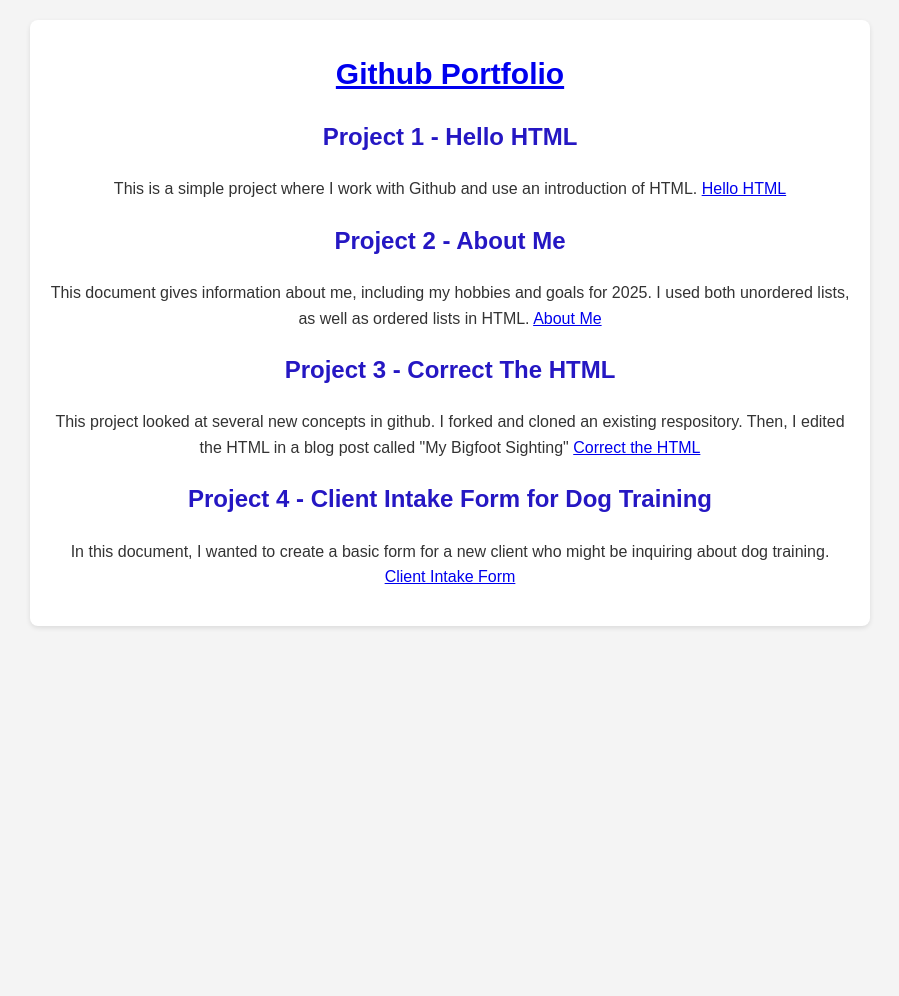
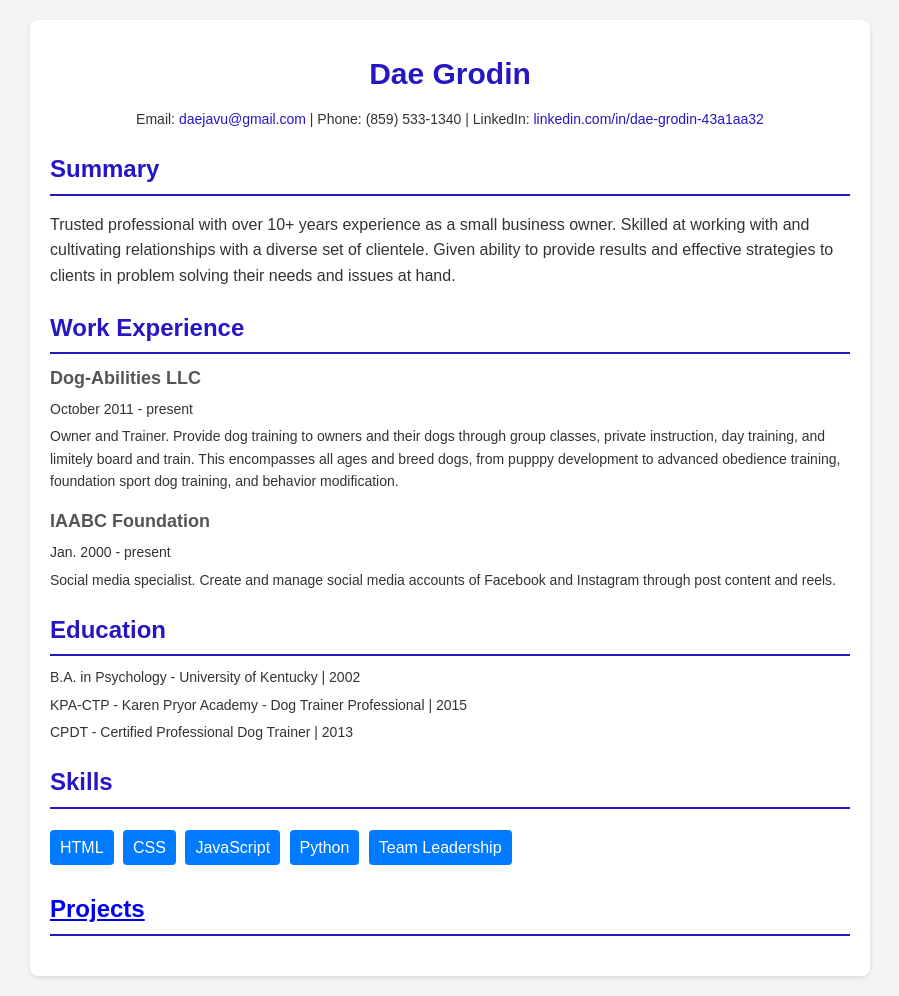
Before and after one commit to DaeGrodin/DaeGrodin.github.io, a plain HTML site: page Projects.html in a window 1280 px wide. Shown: the whole page, without its empty margins (190-1089 px from the left). Before the commit the page ends 800 px from the top, so only its background shows below. Drawn offline with Linux system fonts and the light colour scheme.

Commit message:
recreated projects file

```diff
--- a/Projects.html
+++ b/Projects.html
@@ -1,49 +1,76 @@
 <!DOCTYPE html>
 <html lang="en">
     <head>
-    <meta charset="UTF-8">
-    <meta name="viewport" content="width=device-width, initial-scale=1.0">
-    <title>Github Portfolio</title>
+        <meta charset="UTF-8" />
+        <meta name="viewport" content="width=device-width, initial-scale=1.0" />
+        <title>Resume Template</title>
+    </head>
         <link rel="stylesheet" href="styles.css">
-</head>
     <body>
         <main class="container">
             <section class="header">
-            <h1>
-                <nav>
-                    <a href="index.html" target="_blank">Github Portfolio</a>
-                </nav>
-            </h1>
-
-        </section>
-
-        <section class="header">
-            <h2> Project 1 - Hello HTML</h2>
-                <p>This is a simple project where I work with Github and use an introduction of HTML.
-                    <a href="https://github.com/DaeGrodin/Hello-HTML.git">Hello HTML</a>
+                <h1>Dae Grodin</h1>
+                <p class="contact">
+                    Email:
+                    <a href="mailto:daejavu@gmail.com"
+                        >daejavu@gmail.com</a
+                    >
+                    | Phone: (859) 533-1340 | LinkedIn: <a href="#">linkedin.com/in/dae-grodin-43a1aa32</a>
                 </p>
             </section>
-
-        <section class="header">
-            <h2>Project 2 - About Me</h2>
-                <p>This document gives information about me, including my hobbies and goals for 2025. I used both unordered lists, as well as ordered lists in HTML.
-                    <a href="https://github.com/DaeGrodin/About-Me.git">About Me</a>
+            <section class="section">
+                <h2>Summary</h2>
+                <p>
+                    Trusted professional with over 10+ years experience as a small business owner. Skilled at working with and cultivating relationships with a diverse set of clientele. Given ability to provide results and effective strategies to clients in problem solving their needs and issues at hand.
                 </p>
             </section>
-
-        <section class="header">
-            <h2> Project 3 - Correct The HTML</h2>
-                <p>This project looked at several new concepts in github. I forked and cloned an existing respository. Then, I edited the HTML in a blog post called "My Bigfoot Sighting"
-                    <a href="https://github.com/DaeGrodin/correct-the-html.git">Correct the HTML</a>
+            <section class="section">
+                <h2>Work Experience</h2>
+                <div class="item">
+                    <h3>Dog-Abilities LLC</h3>
+                    <p>October 2011 - present</p>
+                    <p>
+                        Owner and Trainer. Provide dog training to owners and their dogs through group classes, private instruction, day training, and limitely board and train. This encompasses all ages and breed dogs, from pupppy development to advanced obedience training, foundation sport dog training, and behavior modification.
                     </p>
+                </div>
+                <div class="item">
+                    <h3>IAABC Foundation</h3>
+                    <p>Jan. 2000 - present</p>
+                    <p>
+                        Social media specialist. Create and manage social media accounts of Facebook and Instagram through post content and reels.
+                    </p>
+                </div>
             </section>
-
-        <section class="header">
-            <h2>Project 4 - Client Intake Form for Dog Training</h2>
-                <p>In this document, I wanted to create a basic form for a new client who might be inquiring about dog training.
-                <a href="https://github.com/DaeGrodin/Client-Intake-Form.git">Client Intake Form</a>
-                </p>
+            <div class="section">
+                <h2>Education</h2>
+                <div class="item">
+                    <p>B.A. in Psychology - University of Kentucky | 2002</p>
+                <div class="item">
+                    <p>KPA-CTP - Karen Pryor Academy - Dog Trainer Professional | 2015</p>
+                <div class="item">
+                    <p>CPDT - Certified Professional Dog Trainer | 2013</p>
+                </div>
             </section>
-
+            <section class="section">
+                <h2>Skills</h2>
+                <div class="skills">
+                    <ul>
+                        <li>HTML</li>
+                        <li>CSS</li>
+                        <li>JavaScript</li>
+                        <li>Python</li>
+                        <li>Team Leadership</li>
+                    </ul>
+                </div>
+            </section>
+            <section class="section">
+                <h2>
+                    <nav>
+                        <a href="projects.html">Projects</a>
+                    </nav>
+                </h2>
+            </div>
+            </section>
+        </main>
     </body>
 </html>
```
Lines whose indentation alone changed are shown as unchanged.
